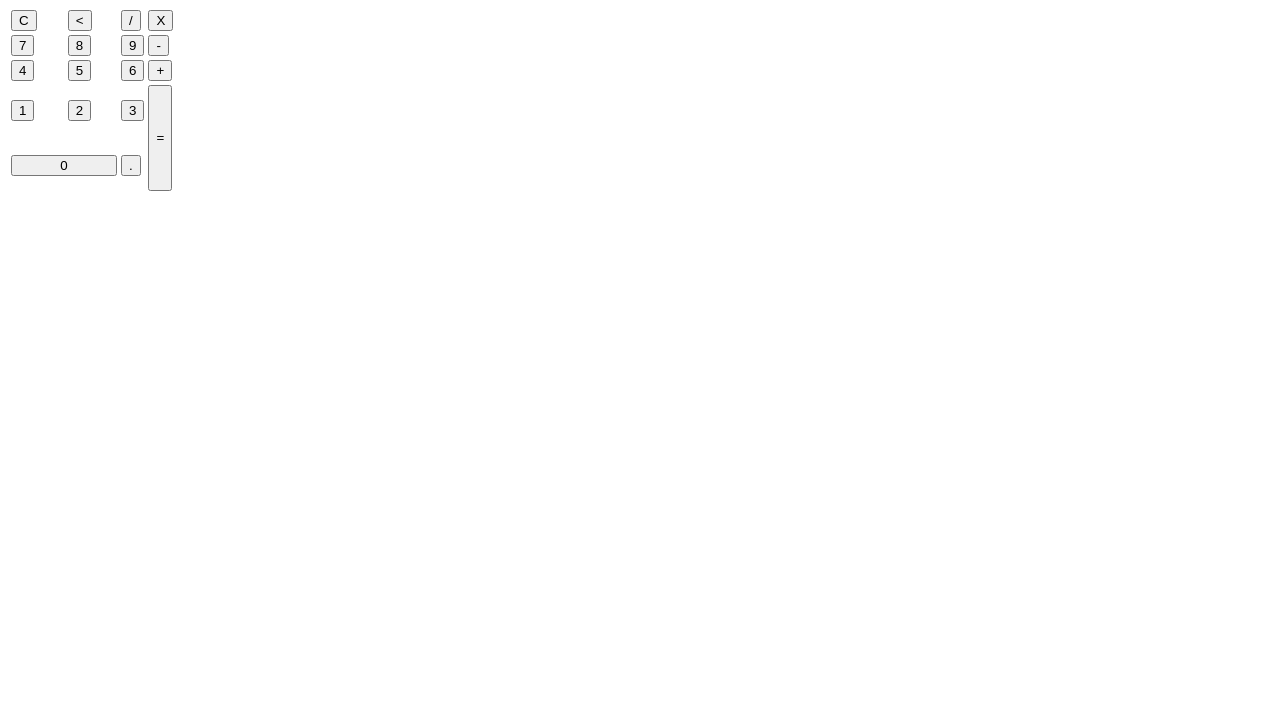
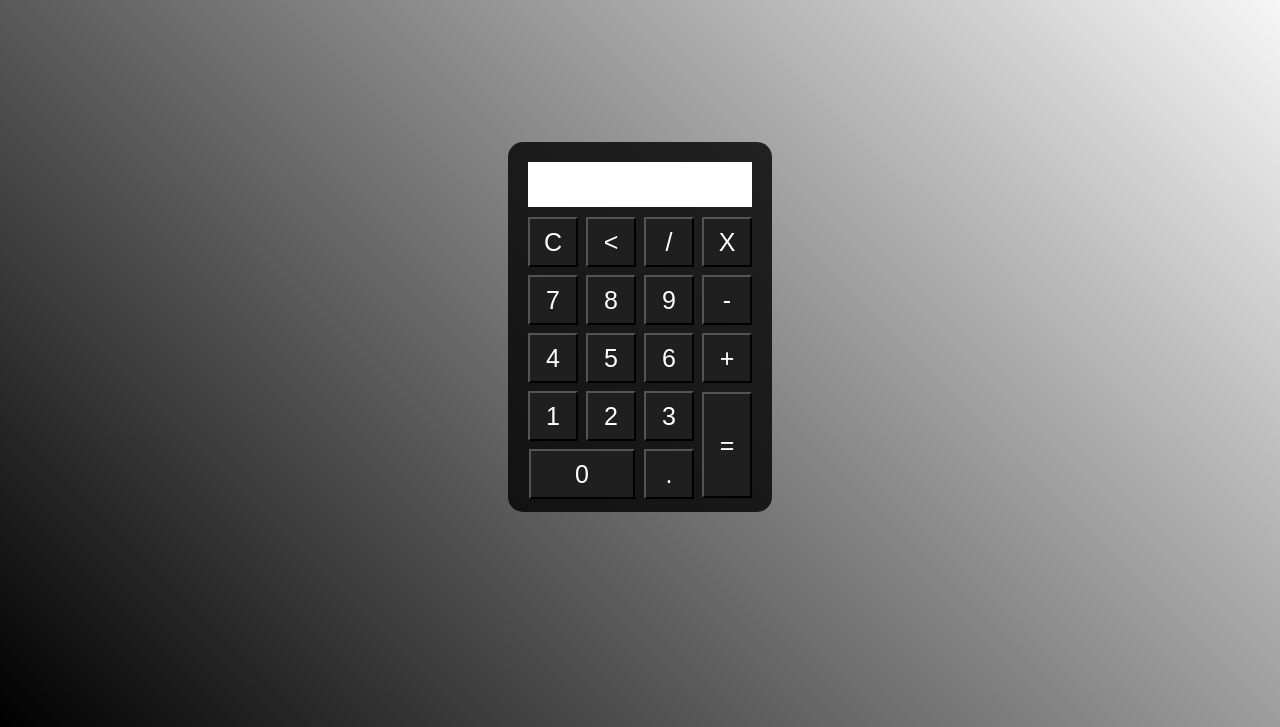
Before and after one commit to rochajpp/ProjectCalculator, a plain HTML site: page index.html in a window 1280 px wide. Shown: the part 73-800 px from the top of the page. Drawn offline with Linux system fonts and the light colour scheme; the site is published under a folder, as on GitHub Pages, so addresses that start at the root find nothing.

Commit message:
Update index.html

```diff
--- a/index.html
+++ b/index.html
@@ -5,7 +5,7 @@
     <meta http-equiv="X-UA-Compatible" content="IE=edge">
     <meta name="viewport" content="width=device-width, initial-scale=1.0">
     <title>Calculadora</title>
-    <link rel="stylesheet" type="text/css" href="/style.css">
+    <link rel="stylesheet" type="text/css" href="style.css">
 </head>
 <body>
     <div class="fundo">
@@ -44,6 +44,6 @@
             </table>
         </div>
     </div>
-    <script src="/script.js"></script>
+    <script src="script.js"></script>
 </body>
 </html>
```
